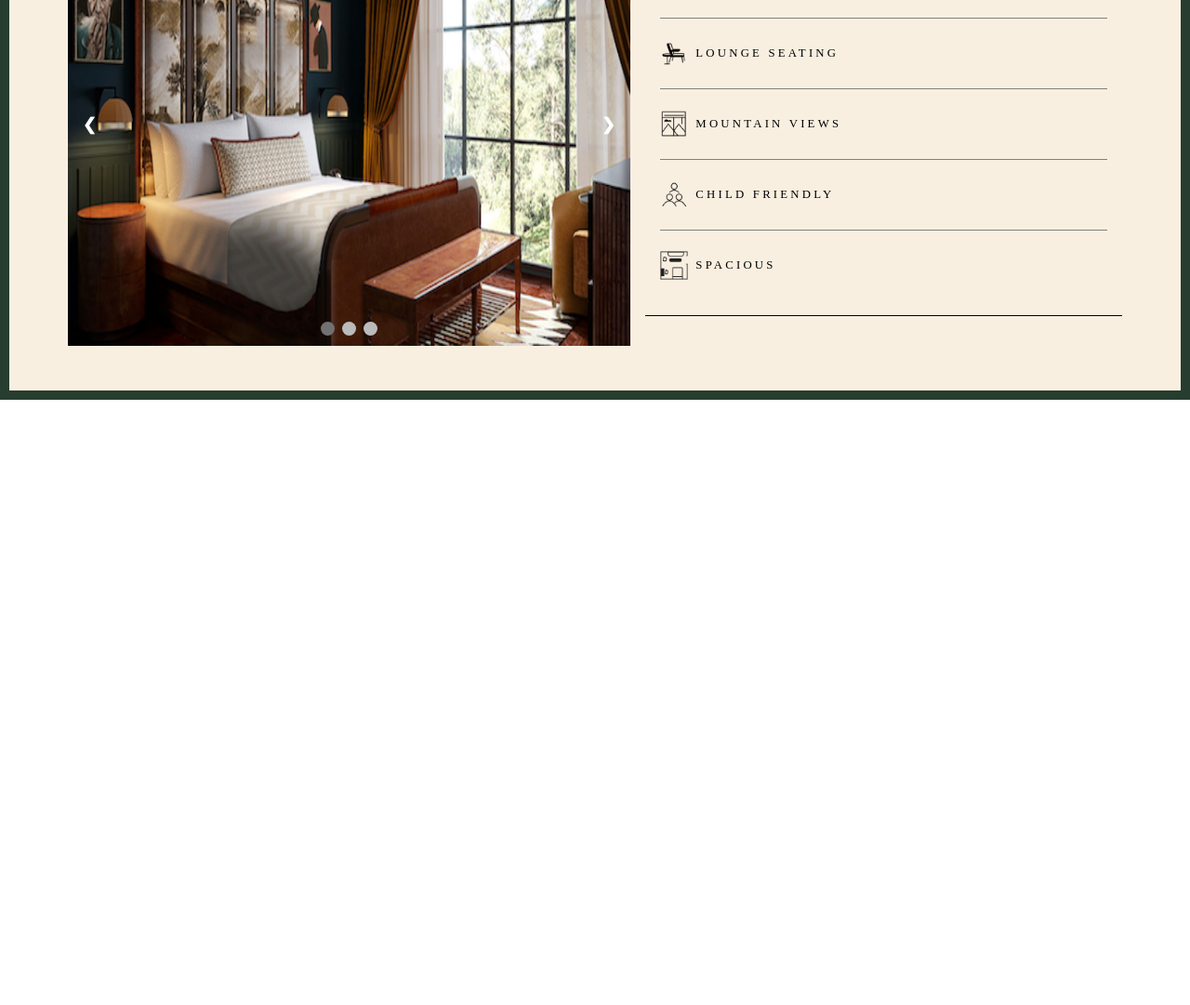
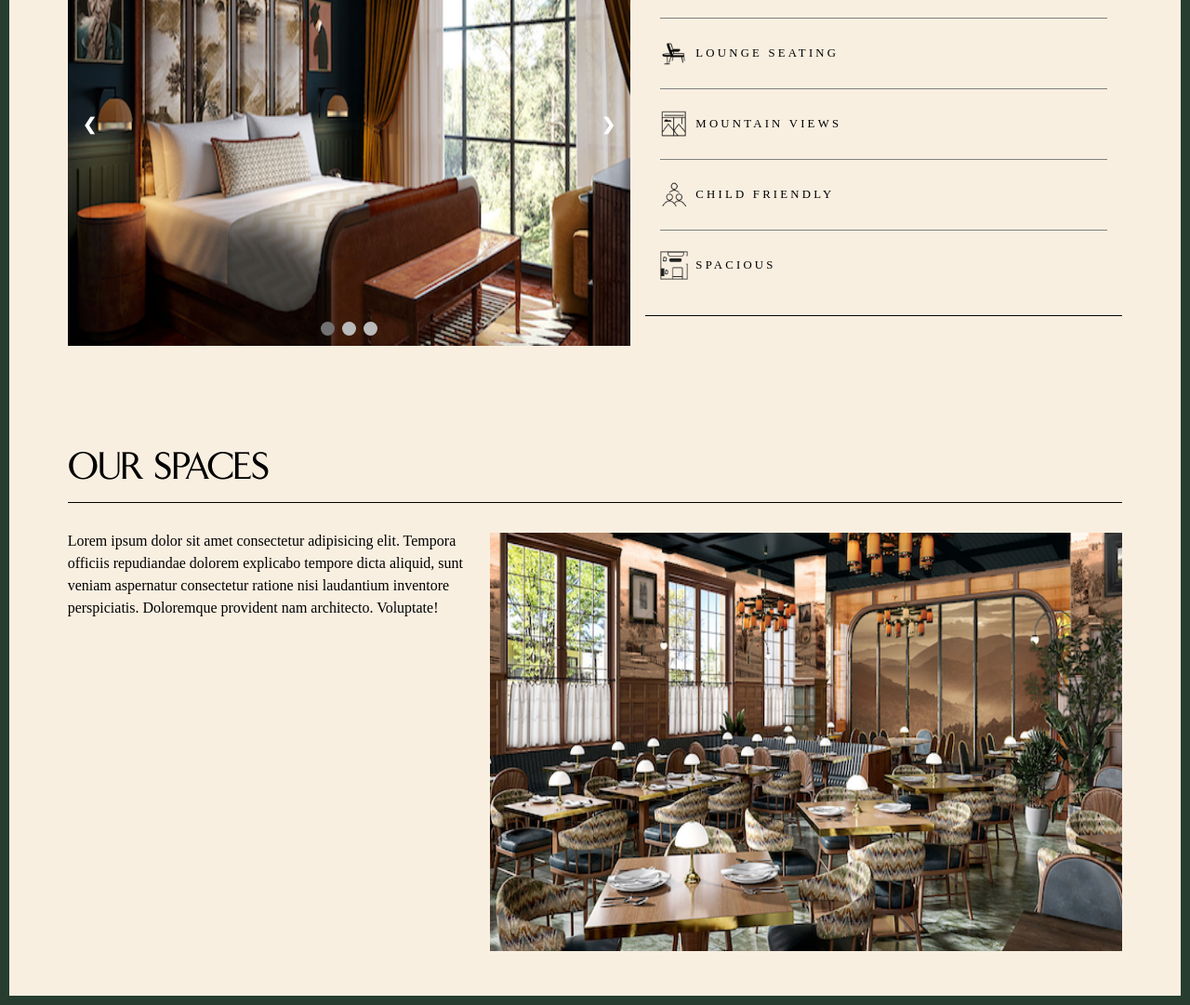
Before and after one commit to webstormcam/Manchester_Updated_Code, a plain HTML site: page index.html in a window 1280 px wide. Shown: the part 1739-2820 px from the top of the page at 93% size. Before the commit the page ends 2169 px from the top, so only its background shows below. Drawn offline with Linux system fonts and the light colour scheme.

Commit message:
Added in the Reso pic

```diff
--- a/css/style.css
+++ b/css/style.css
@@ -438,6 +438,11 @@ cursor: pointer;
     padding-top: 2rem;
 }
 
+#section3{
+    padding-bottom: 5rem;
+    padding-top: 2rem;
+}
+
 
 .secondary-headings{
 
--- a/index.html
+++ b/index.html
@@ -119,6 +119,23 @@
       </div>
     </div>
 
+    <div id="section3" class="section">
+      <h2 class="secondary-headings">OUR SPACES</h2>
+      <div class="section_split">
+        <div class="main-wording-section story-section">
+          <p class="main-wording">Lorem ipsum dolor sit amet consectetur adipisicing elit. Tempora officiis repudiandae
+            dolorem explicabo tempore dicta aliquid, sunt veniam aspernatur consectetur ratione nisi laudantium
+            inventore perspiciatis. Doloremque provident nam architecto. Voluptate!</p>
+
+        </div>
+        <img class="main-photos" id="gallery-photo" src="./imgs/Manchester_Reso.png"
+          alt="a picture of the hotel">
+
+
+
+
+      </div>
+
 
 
   </main>
```
Also changed, not shown: imgs/Manchester_Reso.png (added).
